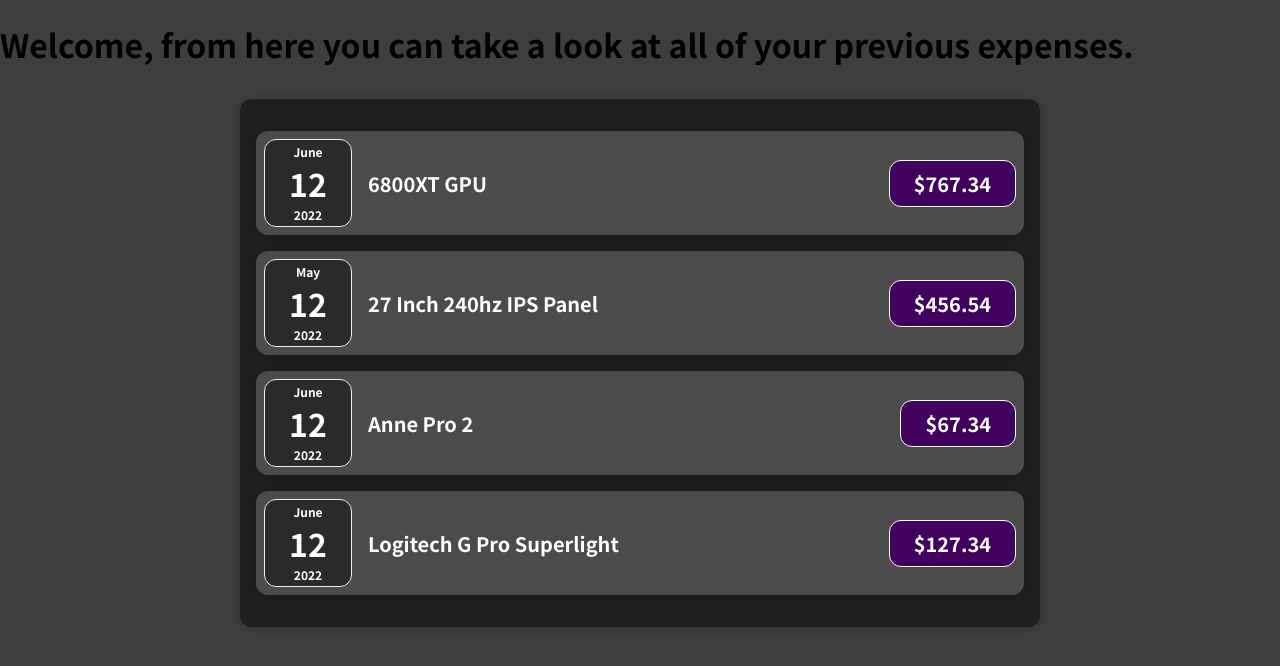
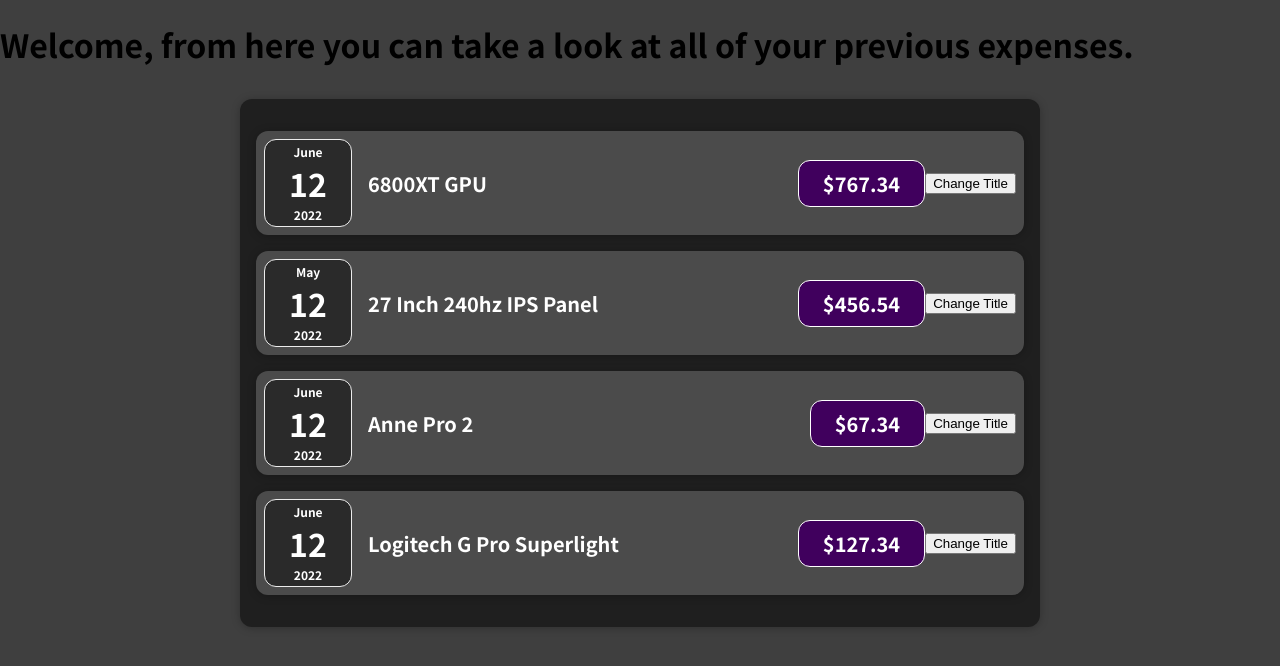
Before and after one commit to krishabbashyal/learn-react, a React (Create React App) app: page / in a window 1280 px wide. Shown: the top 666 px of the page. Built offline with nearby package versions, Linux system fonts and the light colour scheme.

Commit message:
created components that work with the state hook

```diff
--- a/src/components/Expenses/ExpenseItem.js
+++ b/src/components/Expenses/ExpenseItem.js
@@ -1,15 +1,24 @@
+import React, { useState } from "react";
 import ExpenseDate from "./ExpenseDate";
 import Card from "../UI/Card";
 import "./ExpenseItem.css";
 
 const ExpenseItem = (props) => {
+  const [title, setTitle] = useState(props.title);
+  //
+  // Event Functions
+  const clickHandler = () => {
+    setTitle("New Title");
+  };
+
   return (
     <Card className="expense-item">
       <ExpenseDate date={props.date} />
       <div className="expense-item__description">
-        <h2>{props.title}</h2>
+        <h2>{title}</h2>
         <div className="expense-item__price">${props.price}</div>
       </div>
+      <button onClick={clickHandler}> Change Title</button>
     </Card>
   );
 };
--- a/src/components/Expenses/Expenses.js
+++ b/src/components/Expenses/Expenses.js
@@ -6,21 +6,25 @@
   return (
     <Card className="expenses">
       <ExpenseItem
+        id={props.items[0].id}
         title={props.items[0].title}
         price={props.items[0].price}
         date={props.items[0].date}
       />
       <ExpenseItem
+        id={props.items[1].id}
         title={props.items[1].title}
         price={props.items[1].price}
         date={props.items[1].date}
       />
       <ExpenseItem
+        id={props.items[2].id}
         title={props.items[2].title}
         price={props.items[2].price}
         date={props.items[2].date}
       />
       <ExpenseItem
+        id={props.items[3].id}
         title={props.items[3].title}
         price={props.items[3].price}
         date={props.items[3].date}
```
